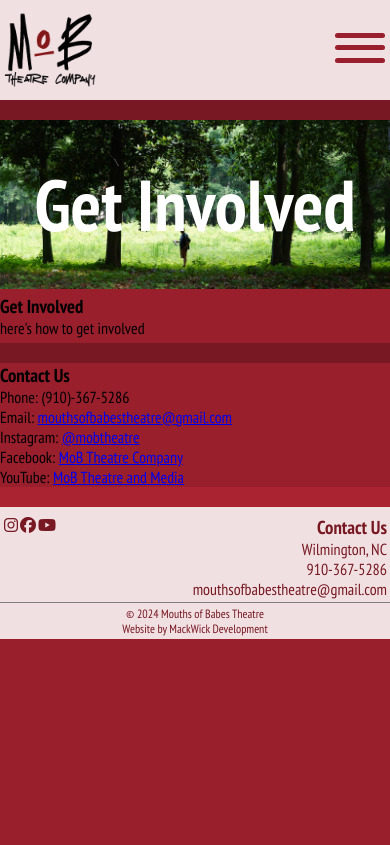
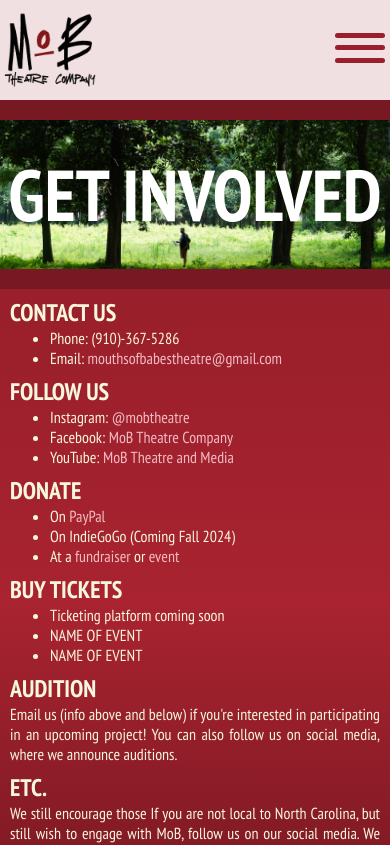
Before and after one commit to mackwick/MoB_Website_FE, a React (Vite) app: page /getinvolved in a window 390 px wide. Shown: the top 845 px of the page. Built offline with nearby package versions, Linux system fonts and the light colour scheme; a web font is replaced by a local one.

Commit message:
get involved mobile design

```diff
--- a/src/index.css
+++ b/src/index.css
@@ -220,7 +220,8 @@
 .current-projects,
 .engagements-div,
 .previous-works,
-.how-to-involved {
+.contact-header,
+.involved-body {
   padding: 5px 0;
   border-bottom: solid var(--darkred) 20px;
   /* margin-top: 10px; */
@@ -467,6 +468,26 @@
 
 .press-link {
   color: var(--cream);
+}
+
+/*-----------------  GET INVOLVED  -----------------*/
+
+.how-to-involved {
+  display: flex;
+  flex-direction: column;
+  padding: 0 10px 15px 10px;
+  background: linear-gradient(var(--red), var(--lightred), var(--darkred));
+  color: var(--cream);
+  text-align: justify;
+}
+
+.how-to-involved .link {
+  color: var(--verylightred);
+}
+
+.how-to-involved h4 {
+  font-size: 24px;
+  padding-top: 8px;
 }
 
 /*--------------------- RESPONSIVENESS --------------------------*/
--- a/src/pages/Contact.jsx
+++ b/src/pages/Contact.jsx
@@ -1,39 +1,95 @@
+import { Link } from "react-router-dom";
+
 function Contact() {
   return (
     <div className="contact-container">
       <div className="contact-header">
-        <h2>Get Involved</h2>
+        <h2>GET INVOLVED</h2>
       </div>
+
       <div className="how-to-involved">
-        <h3>Get Involved</h3>here's how to get involved
-      </div>
-      <div className="full-contact-info">
-        <h3>Contact Us</h3>
-        <div>
-          <p>Phone: (910)-367-5286</p>
-          <p>
+        <h4>CONTACT US</h4>
+        <ul>
+          <li>Phone: (910)-367-5286</li>
+          <li>
             Email:{" "}
-            <a href="mailto:mouthsofbabestheatre@gmail.com">
+            <a href="mailto:mouthsofbabestheatre@gmail.com" className="link">
               mouthsofbabestheatre@gmail.com
             </a>
-          </p>
-          <p>
+          </li>
+        </ul>
+
+        <h4>FOLLOW US</h4>
+        <ul>
+          <li>
             Instagram:{" "}
-            <a href="https://www.instagram.com/mobtheatre/">@mobtheatre</a>
-          </p>
-          <p>
+            <a href="https://www.instagram.com/mobtheatre/" className="link">
+              @mobtheatre
+            </a>
+          </li>
+          <li>
             Facebook:{" "}
-            <a href="https://www.facebook.com/MoBTheatreCompany/">
+            <a
+              href="https://www.facebook.com/MoBTheatreCompany/"
+              className="link"
+            >
               MoB Theatre Company
             </a>
-          </p>
-          <p>
+          </li>
+          <li>
             YouTube:{" "}
-            <a href="https://www.youtube.com/channel/UCplIp7V5VNQDvq00an61NcQ">
+            <a
+              href="https://www.youtube.com/channel/UCplIp7V5VNQDvq00an61NcQ"
+              className="link"
+            >
               MoB Theatre and Media
             </a>
-          </p>
-        </div>
+          </li>
+        </ul>
+
+        <h4>DONATE</h4>
+        <ul>
+          <li>
+            On{" "}
+            <a
+              href="https://www.paypal.com/donate/?hosted_button_id=6JDGLM3KV8FNY"
+              className="link"
+            >
+              PayPal
+            </a>
+          </li>
+          <li>On IndieGoGo (Coming Fall 2024)</li>
+          <li>
+            At a{" "}
+            <Link to="" className="link">
+              fundraiser
+            </Link>{" "}
+            or{" "}
+            <Link to="/projects" className="link">
+              event
+            </Link>
+          </li>
+        </ul>
+        <h4>BUY TICKETS</h4>
+        <ul>
+          <li>Ticketing platform coming soon</li>
+          <li>NAME OF EVENT</li>
+          <li>NAME OF EVENT</li>
+        </ul>
+        <h4>AUDITION</h4>
+        <p>
+          Email us (info above and below) if you're interested in participating
+          in an upcoming project! You can also follow us on social media, where
+          we announce auditions.
+        </p>
+        <h4>ETC.</h4>
+        <p>
+          We still encourage those If you are not local to North Carolina, but
+          still wish to engage with MoB, follow us on our social media. We often
+          post when we are seeking interviews for our documentary productions,
+          which is a unique opportunity MoB offers to become involved in our
+          productions!
+        </p>
       </div>
     </div>
   );
```
